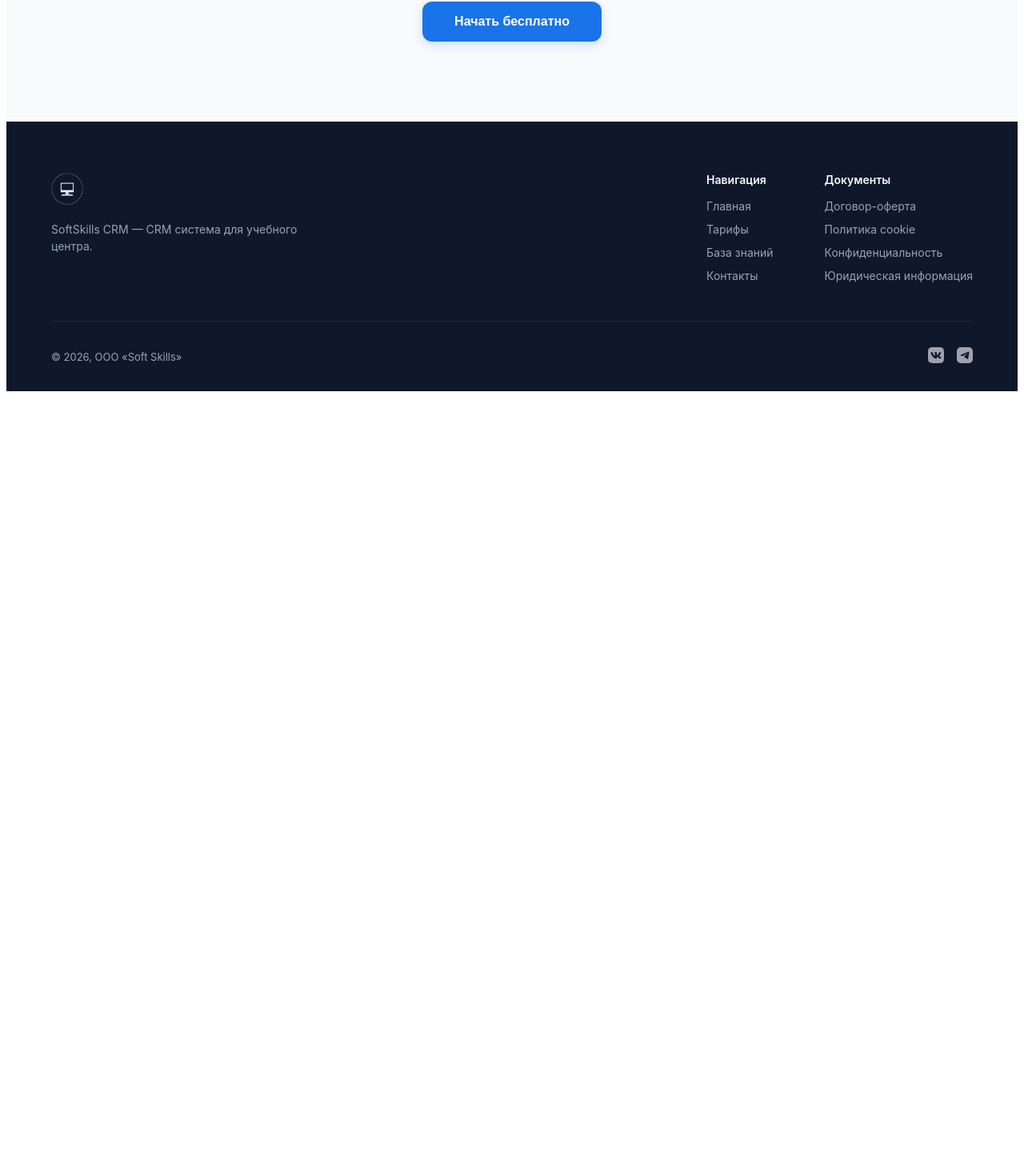
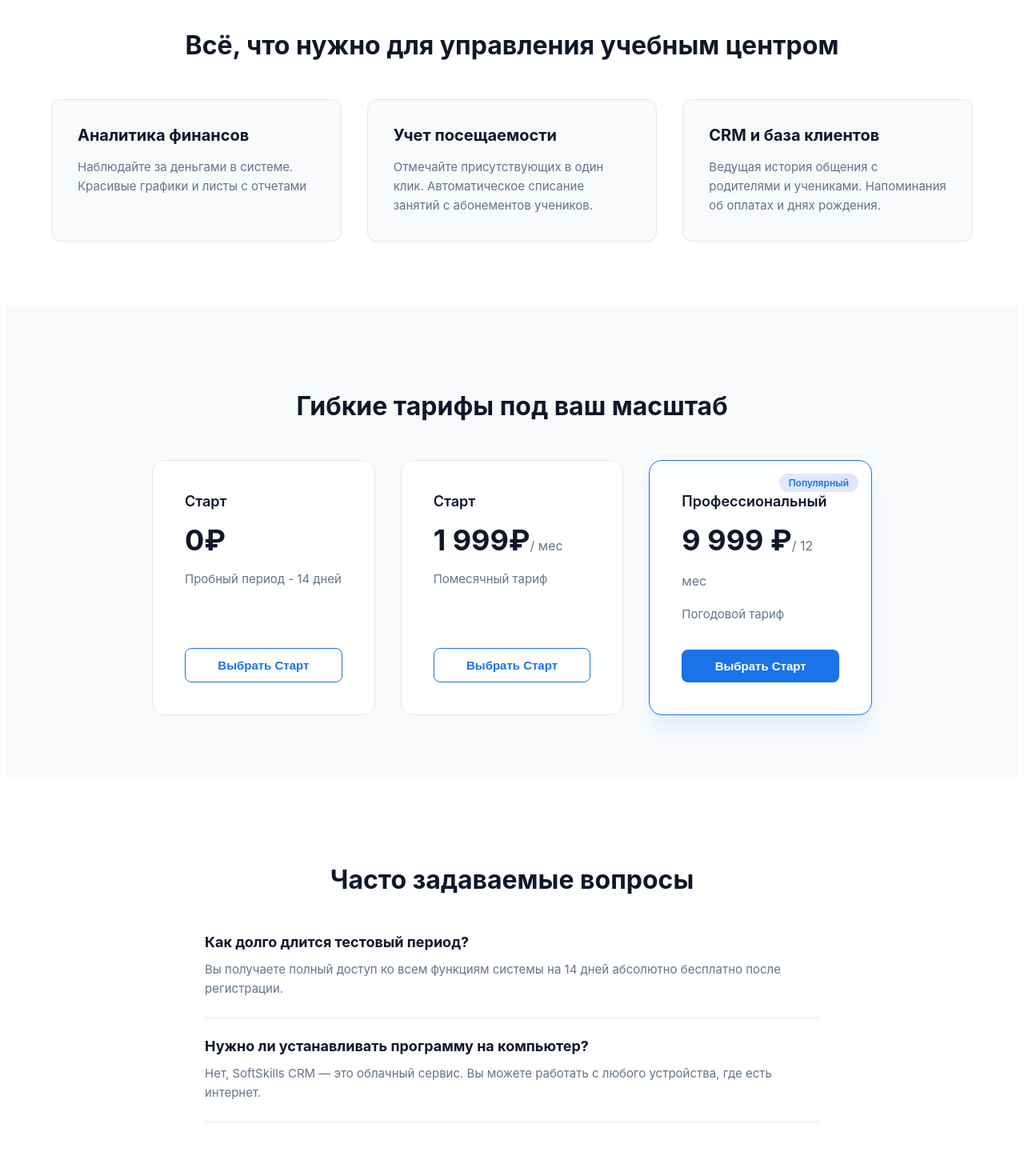
Before and after one commit to Friendly2009/SoftSkills-CRM, a React (Vite) app in the folder frontend/: page / in a window 1280 px wide. Shown: the part 638-2108 px from the top of the page at 80% size. Before the commit the page ends 1135 px from the top, so only its background shows below. Built offline with nearby package versions, Linux system fonts and the light colour scheme.

Commit message:
fix: update index design

```diff
--- a/frontend/src/components/cssmoduls/index.module.css
+++ b/frontend/src/components/cssmoduls/index.module.css
@@ -274,3 +274,196 @@
 .footer-socials img:hover {
   opacity: 1;
 }
+
+/* ИСПРАВЛЕНИЕ ДЛЯ ФУТЕРА */
+.page-wrapper {
+  display: flex;
+  flex-direction: column;
+  min-height: 100vh; /* Растягивает контейнер на всю высоту экрана */
+}
+
+.main {
+  flex: 1; /* Заставляет основной блок занимать всё свободное место, прижимая футер вниз */
+  padding: 80px 0 100px 0;
+}
+
+/* ОБЩИЕ СТИЛИ ДЛЯ НОВЫХ СЕКЦИЙ */
+.section-title {
+  font-size: 32px;
+  color: #0f172a;
+  text-align: center;
+  font-weight: 700;
+  margin-bottom: 48px;
+}
+
+/* СТИЛИ БЛОКА ВОЗМОЖНОСТЕЙ */
+.features-details {
+  padding: 80px 0;
+  background-color: #ffffff;
+}
+
+.details-grid {
+  display: grid;
+  grid-template-columns: repeat(3, 1fr);
+  gap: 32px;
+}
+
+.detail-card {
+  padding: 32px;
+  border-radius: 12px;
+  background: #f8fafc;
+  border: 1px solid #e2e8f0;
+}
+
+.detail-card h3 {
+  font-size: 20px;
+  color: #0f172a;
+  margin: 0 0 16px 0;
+}
+
+.detail-card p {
+  font-size: 15px;
+  color: #64748b;
+  line-height: 1.6;
+  margin: 0;
+}
+
+/* СТИЛИ БЛОКА ТАРИФОВ */
+.pricing-section {
+  padding: 80px 0;
+  background-color: #f8fafc;
+}
+
+.pricing-grid {
+  display: flex;
+  justify-content: center;
+  gap: 32px;
+  max-width: 900px;
+  margin: 0 auto;
+}
+
+.price-card {
+  background: #ffffff;
+  border: 1px solid #e2e8f0;
+  border-radius: 16px;
+  padding: 40px;
+  width: 100%;
+  max-width: 360px;
+  position: relative;
+  display: flex;
+  flex-direction: column;
+}
+
+.price-card-popular {
+  border-color: #1a73e8;
+  box-shadow: 0 20px 25px -5px rgba(26, 115, 232, 0.1);
+}
+
+.badge-popular {
+  position: absolute;
+  top: 16px;
+  right: 16px;
+  background: #e0e7ff;
+  color: #1a73e8;
+  padding: 4px 12px;
+  border-radius: 99px;
+  font-size: 12px;
+  font-weight: 600;
+}
+
+.price-level {
+  font-size: 18px;
+  font-weight: 600;
+  color: #0f172a;
+  margin-bottom: 16px;
+}
+
+.price-value {
+  font-size: 36px;
+  font-weight: 700;
+  color: #0f172a;
+  margin-bottom: 16px;
+}
+
+.price-value span {
+  font-size: 16px;
+  color: #64748b;
+  font-weight: 400;
+}
+
+.price-card p {
+  font-size: 15px;
+  color: #64748b;
+  line-height: 1.5;
+  margin: 0 0 32px 0;
+  flex: 1;
+}
+
+.price-btn, .price-btn-primary {
+  width: 100%;
+  padding: 12px;
+  border-radius: 8px;
+  font-weight: 600;
+  font-size: 15px;
+  cursor: pointer;
+  transition: all 0.15s ease;
+}
+
+.price-btn {
+  background: transparent;
+  color: #1a73e8;
+  border: 1px solid #1a73e8;
+}
+
+.price-btn:hover {
+  background: #f0f7ff;
+}
+
+.price-btn-primary {
+  background: #1a73e8;
+  color: #ffffff;
+  border: none;
+}
+
+.price-btn-primary:hover {
+  background: #1557b0;
+}
+
+/* СТИЛИ БЛОКА FAQ */
+.faq-section {
+  padding: 80px 0;
+  background: #ffffff;
+}
+
+.faq-list {
+  max-width: 768px;
+  margin: 0 auto;
+  display: flex;
+  flex-direction: column;
+  gap: 24px;
+}
+
+.faq-item {
+  border-bottom: 1px solid #e2e8f0;
+  padding-bottom: 24px;
+}
+
+.faq-item h4 {
+  font-size: 18px;
+  color: #0f172a;
+  margin: 0 0 12px 0;
+}
+
+.faq-item p {
+  font-size: 15px;
+  color: #64748b;
+  line-height: 1.6;
+  margin: 0;
+}
+
+/* АДАПТИВНОСТЬ ДЛЯ НОВЫХ БЛОКОВ */
+@media (max-width: 968px) {
+  .details-grid { grid-template-columns: 1fr; gap: 20px; }
+  .pricing-grid { flex-direction: column; align-items: center; }
+  .price-card { max-width: 100%; }
+}
--- a/frontend/src/components/index.tsx
+++ b/frontend/src/components/index.tsx
@@ -6,17 +6,17 @@ const Index = () => {
 
   return (
     <div className={style['page-wrapper']}>
+      {/* Шапка */}
       <header className={style['main-header']}>
         <div className={style['container']}>
           <div className={style['header-inner']}>
             <a href="/" className={style['header-logo']}>
-              <img src="/img/user/dashboard/logo.png" alt="softskillscrm" className={style['footer-logo-img']} style={{width:40, height:40}}/>
+              <img src="/img/user/dashboard/logo.png" alt="softskillscrm" style={{ width: 40, height: 40 }} />
             </a>
             <nav className={style['header-nav']}>
-              <a href="#" className={style['header-nav-link']}>Новости</a>
-              <a href="#" className={style['header-nav-link']}>Тарифы</a>
-              <a href="#" className={style['header-nav-link']}>База знаний</a>
-              <a href="#" className={style['header-nav-link']}>Контакты</a>
+              <a href="#features" className={style['header-nav-link']}>Возможности</a>
+              <a href="#pricing" className={style['header-nav-link']}>Тарифы</a>
+              <a href="#faq" className={style['header-nav-link']}>Вопросы</a>
             </nav>
             <div className={style['header-actions']}>
               <button className={style['header-sec-btn']} type="button" onClick={() => navigate('/authorization')}>Войти</button>
@@ -26,7 +26,9 @@ const Index = () => {
         </div>
       </header>
 
+      {/* Главный контент */}
       <main className={style['main']}>
+        {/* Hero Секция */}
         <section className={style['hero']}>
           <div className={style['container']}>
             <div className={style['hero-content']}>
@@ -50,24 +52,6 @@ const Index = () => {
                 </div>
                 <div className={style['feature-item']}>
                   <div className={style['icon-wrapper']}>
-                    <img src="/img/index/benefits/benefit-3-1024.png" alt="" />
-                  </div>
-                  <p>Система лояльности и накопление баллов</p>
-                </div>
-                <div className={style['feature-item']}>
-                  <div className={style['icon-wrapper']}>
-                    <img src="/img/index/benefits/benefit-4-1024.png" alt="" />
-                  </div>
-                  <p>Мобильное приложение ученика</p>
-                </div>
-                <div className={style['feature-item']}>
-                  <div className={style['icon-wrapper']}>
-                    <img src="/img/index/benefits/benefit-5-1024.png" alt="" />
-                  </div>
-                  <p>Простая настройка и бесплатная поддержка</p>
-                </div>
-                <div className={style['feature-item']}>
-                  <div className={style['icon-wrapper']}>
                     <img src="/img/index/benefits/benefit-6-1024.png" alt="" />
                   </div>
                   <p>Онлайн оплата по QR коду</p>
@@ -80,21 +64,84 @@ const Index = () => {
             </div>
           </div>
         </section>
+
+        <section id="features" className={style['features-details']}>
+          <div className={style['container']}>
+            <h2 className={style['section-title']}>Всё, что нужно для управления учебным центром</h2>
+            <div className={style['details-grid']}>
+              <div className={style['detail-card']}>
+                <h3>Аналитика финансов</h3>
+                <p>Наблюдайте за деньгами в системе. Красивые графики и листы с отчетами</p>
+              </div>
+              <div className={style['detail-card']}>
+                <h3>Учет посещаемости</h3>
+                <p>Отмечайте присутствующих в один клик. Автоматическое списание занятий с абонементов учеников.</p>
+              </div>
+              <div className={style['detail-card']}>
+                <h3>CRM и база клиентов</h3>
+                <p>Ведущая история общения с родителями и учениками. Напоминания об оплатах и днях рождения.</p>
+              </div>
+            </div>
+          </div>
+        </section>
+
+        <section id="pricing" className={style['pricing-section']}>
+          <div className={style['container']}>
+            <h2 className={style['section-title']}>Гибкие тарифы под ваш масштаб</h2>
+            <div className={style['pricing-grid']}>
+              <div className={style['price-card']}>
+                <div className={style['price-level']}>Старт</div>
+                <div className={style['price-value']}> 0₽</div>
+                <p>Пробный период - 14 дней</p>
+                <button className={style['price-btn']} onClick={() => navigate('/registration')}>Выбрать Старт</button>
+              </div>
+              <div className={style['price-card']}>
+                <div className={style['price-level']}>Старт</div>
+                <div className={style['price-value']}> 1 999₽<span>/ мес</span></div>
+                <p>Помесячный тариф</p>
+                <button className={style['price-btn']} onClick={() => navigate('/registration')}>Выбрать Старт</button>
+              </div>
+              <div className={`${style['price-card']} ${style['price-card-popular']}`}>
+                <div className={style['badge-popular']}>Популярный</div>
+                <div className={style['price-level']}>Профессиональный</div>
+                <div className={style['price-value']}>9 999 ₽<span>/ 12 мес</span></div>
+                <p>Погодовой тариф</p>
+                <button className={style['price-btn-primary']} onClick={() => navigate('/registration')}>Выбрать Старт</button>
+              </div>
+            </div>
+          </div>
+        </section>
+
+        <section id="faq" className={style['faq-section']}>
+          <div className={style['container']}>
+            <h2 className={style['section-title']}>Часто задаваемые вопросы</h2>
+            <div className={style['faq-list']}>
+              <div className={style['faq-item']}>
+                <h4>Как долго длится тестовый период?</h4>
+                <p>Вы получаете полный доступ ко всем функциям системы на 14 дней абсолютно бесплатно после регистрации.</p>
+              </div>
+              <div className={style['faq-item']}>
+                <h4>Нужно ли устанавливать программу на компьютер?</h4>
+                <p>Нет, SoftSkills CRM — это облачный сервис. Вы можете работать с любого устройства, где есть интернет.</p>
+              </div>
+            </div>
+          </div>
+        </section>
       </main>
 
       <footer className={style['footer']}>
         <div className={style['container']}>
           <div className={style['footer-top']}>
             <div className={style['footer-brand']}>
-              <img src="/img/user/dashboard/logo.png" alt="softskillscrm" className={style['footer-logo-img']} style={{width:40, height:40}}/>
+              <img src="/img/user/dashboard/logo.png" alt="softskillscrm" className={style['footer-logo-img']} style={{ width: 40, height: 40 }} />
               <p className={style['footer-desc']}>SoftSkills CRM — CRM система для учебного центра.</p>
             </div>
             <div className={style['footer-links-group']}>
               <nav className={style['footer-nav']}>
                 <h4>Навигация</h4>
                 <a href="#">Главная</a>
-                <a href="#">Тарифы</a>
-                <a href="#">База знаний</a>
+                <a href="#pricing">Тарифы</a>
+                <a href="#">Поддержка</a>
                 <a href="#">Контакты</a>
               </nav>
               <nav className={style['footer-nav']}>
```
